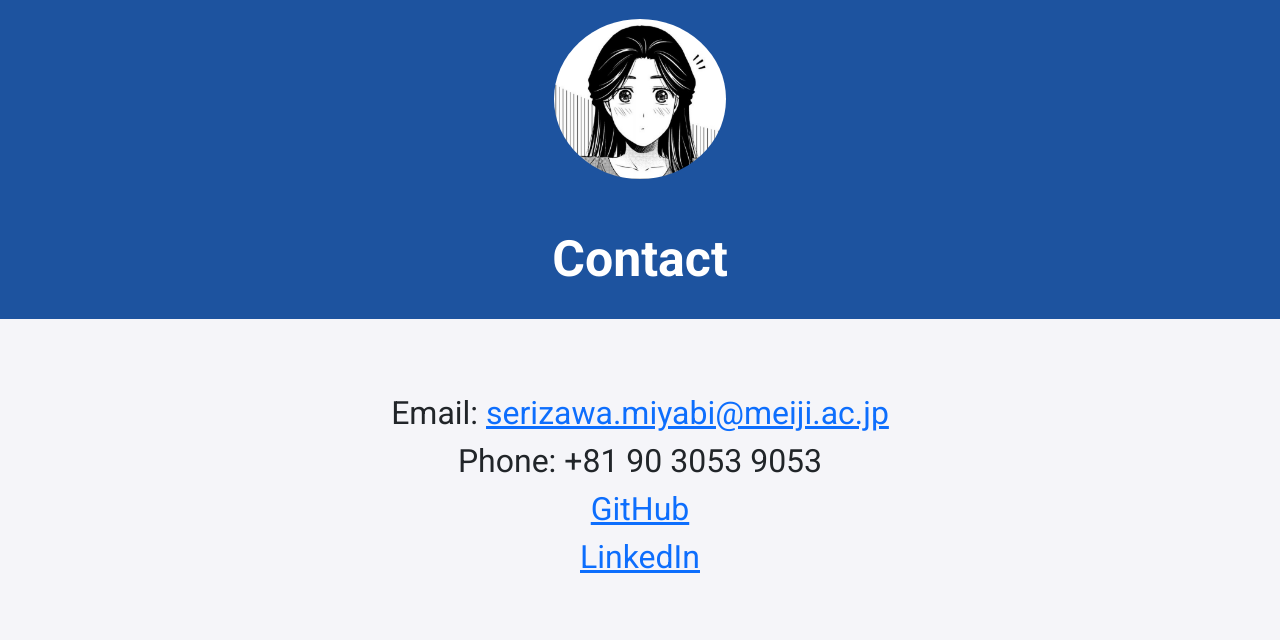
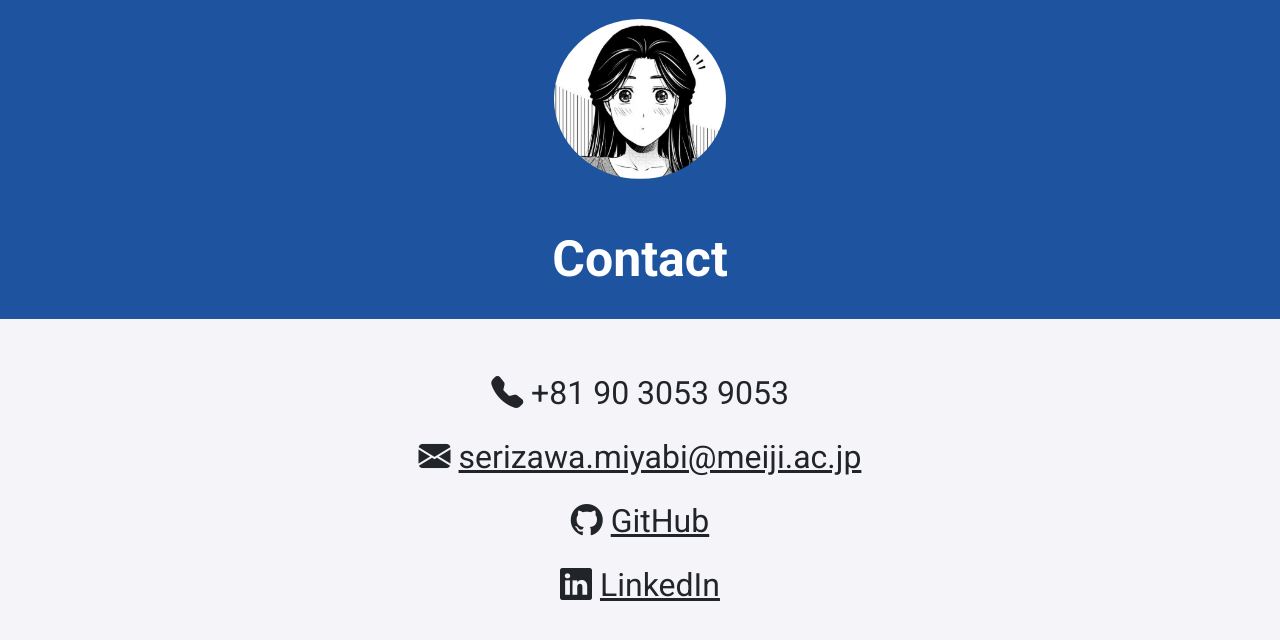
Before and after one commit to calvh/mlh-portfolio, a Flask app: page /contact/ in a window 1280 px wide. Shown: the part 130-770 px from the top of the page. Run offline with Flask 2, Linux system fonts and the light colour scheme.

Commit message:
Add icons and styling to contact

```diff
--- a/app/templates/contact.html
+++ b/app/templates/contact.html
@@ -2,10 +2,21 @@
 {% set active_page = "contact" %}
 
 {% block content %}
-<div style="text-align:center;font-size:2em;padding:20px;">
-        <div>Email: <a href="mailto:serizawa.miyabi@meiji.ac.jp">serizawa.miyabi@meiji.ac.jp</a></div>
-        <div>Phone: +81 90 3053 9053</div>
-        <div><a href="https://github.com/miyabiserizawa">GitHub</a></div>
-        <div><a href="https://www.linkedin.com/in/miyabiserizawa">LinkedIn</a></div>
+<div class="container fs-2 d-grid gap-3 text-center">
+        <div class="">
+                <i class="bi bi-telephone-fill"></i> <span>+81 90 3053 9053</span>
+        </div>
+        <div>
+                <i class="bi bi-envelope-fill"></i> <a class="link-dark"
+                        href="mailto:serizawa.miyabi@meiji.ac.jp">serizawa.miyabi@meiji.ac.jp</a>
+        </div>
+        <div>
+                <i class=" bi-github" role="img" aria-label="GitHub"></i> <a href="https://github.com/miyabiserizawa"
+                        class="link-dark"> GitHub</a>
+        </div>
+        <div>
+                <i class="bi bi-linkedin"></i> <a href="https://www.linkedin.com/in/miyabiserizawa"
+                        class="link-dark">LinkedIn</a>
+        </div>
 </div>
 {% endblock %}
```
